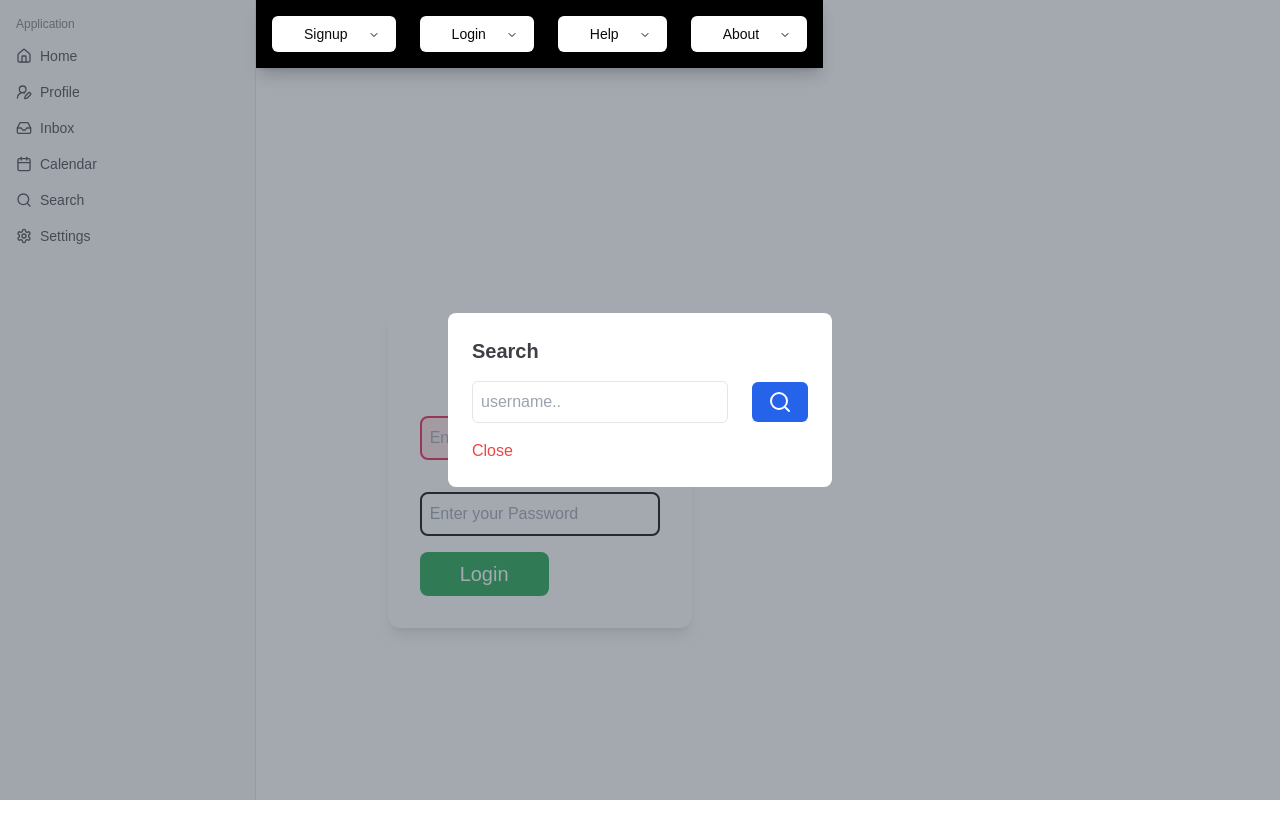
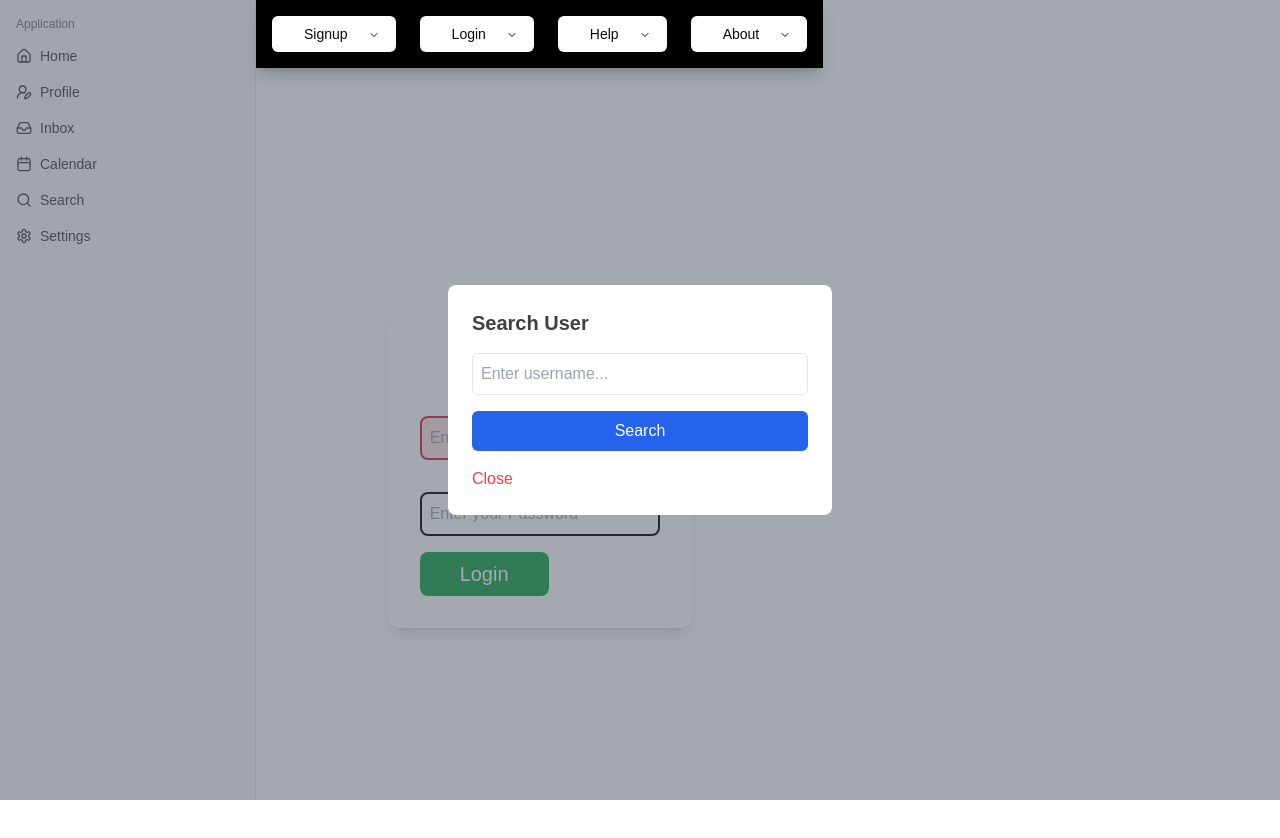
Before and after one commit to a1k2f3/socailmedia, a Next.js app: page / in a window 1280 px wide. Both pictures are taken after a click on the button "Search". Shown: the top 838 px of the page. Built offline with nearby package versions, Linux system fonts and the light colour scheme.

Commit message:
enhance code added serach suggestion

```diff
--- a/components/ui/Components/SideBar.jsx
+++ b/components/ui/Components/SideBar.jsx
@@ -13,110 +13,82 @@ import {
   SidebarMenuButton,
   SidebarMenuItem,
 } from "@/components/ui/sidebar"
+
 export function AppSidebar() {
-  const [search, setSearch] = useState('')
-  const [searchuser,setuser] =useState('')
-  const [suggestions, setSuggestions] = useState([]);
-  const [errorMessage, setErrorMessage] = useState("");
+  const [search, setSearch] = useState(false)
+  const [searchUserInput, setSearchUserInput] = useState('')
+  const [suggestions, setSuggestions] = useState([])
+  const [loading, setLoading] = useState(false)
+  const [errorMessage, setErrorMessage] = useState("")
 
-  const searchUser=async(e)=>{
-    e.preventDefault();
-    if (!searchUser) {
-      setErrorMessage("Please fill all the fields");
-      return;
+  // Fetch suggestions with debounce
+  useEffect(() => {
+    if (searchUserInput.length > 2) {
+      const delayDebounceFn = setTimeout(() => fetchSuggestions(searchUserInput), 500)
+      return () => clearTimeout(delayDebounceFn)
+    }
+    setSuggestions([])
+  }, [searchUserInput])
+
+  const fetchSuggestions = async (query) => {
+    try {
+      setLoading(true)
+      const response = await fetch(`http://localhost:3001/api/user?query=${query}`, {
+        method: "GET",
+        headers: { "Content-Type": "application/json" },
+      })
+      if (!response.ok) throw new Error("Failed to fetch user suggestions")
+
+      const data = await response.json()
+      setSuggestions(data)
+    } catch (error) {
+      setErrorMessage("Error fetching suggestions")
+      console.error("Error:", error.message)
+    } finally {
+      setLoading(false)
+    }
+  }
+
+  const handleSuggestionClick = (suggestion) => {
+    setSearchUserInput(suggestion)
+    setSuggestions([])
+  }
+
+  const handleSearchUser = async (e) => {
+    e.preventDefault()
+    if (!searchUserInput) {
+      setErrorMessage("Please enter a username")
+      return
     }
     try {
+      setLoading(true)
       const response = await fetch('http://localhost:3001/api/user', {
         method: 'POST',
-        headers: {
-          'Content-Type': 'application/json',
-        },
-        body: JSON.stringify({ username:searchuser }),
-      });
+        headers: { 'Content-Type': 'application/json' },
+        body: JSON.stringify({ username: searchUserInput }),
+      })
+      if (!response.ok) throw new Error("Search failed")
 
-      if (!response.ok) {
-        throw new Error('search failed');
+      const data = await response.json()
+      console.log("User found:", data)
+    } catch (error) {
+      setErrorMessage("Please check your input")
+      console.error("Error:", error.message)
+    } finally {
+      setLoading(false)
+    }
   }
 
-      const data = await response.json();
-      console.log('the user is here', data); // Process login response as needed
-
-
-
-    } catch (error) {
-      setErrorMessage(" Please check your credentials");
-      console.error('Error:', error.message);
-    }
-  }
-  useEffect(() => {
-    if (searchuser.length > 2) {
-      const delayDebounceFn = setTimeout(() => {
-        fetchSuggestions(searchuser);
-      }, 500); // Delay of 500ms
-
-      return () => clearTimeout(delayDebounceFn); // Clear timeout on cleanup
-    } else {
-      setSuggestions([]); // Clear suggestions if input is too short
-    }
-  }, [searchuser]);
-const fetchSuggestions=async(query)=>{
-  try{
-const response=await fetch(`http://localhost:3001/api/user? query=${query}`,{
-  method:"GET",
-  headers:{
-    "Content-Type": "application/json",
-  },
-
-});
-     if(!response.ok){
-      throw new Error("failed to fetch user")
-     }
-     const data = await response.json();
-      setSuggestions(data);
-  }catch(error){
-    setErrorMessage("Error fetching suggestions");
-      console.error("Error:", error.message);
-  }
-}
-const handelsuggestion=(suggestion)=>{
-  setuser(suggestion)
-  setSuggestions([])
-}
   const items = [
-    {
-      title: "Home",
-      url: "/home",
-      icon: Home,
-    },
-    {
-      title: "Profile",
-      url: "/profile",
-      icon: UserRoundPen,
-    },
-    {
-      title: "Inbox",
-      url: "#",
-      icon: Inbox,
-    },
-    {
-      title: "Calendar",
-      url: "#",
-      icon: Calendar,
-    },
-    {
-      title: "Search",
-      onClick:()=>setSearch(true), // Proper URL for search
-      icon: Search,
-    },
-    {
-      title: "Settings",
-      url: "#",
-      icon: Settings,
-    },
+    { title: "Home", url: "/home", icon: Home },
+    { title: "Profile", url: "/profile", icon: UserRoundPen },
+    { title: "Inbox", url: "#", icon: Inbox },
+    { title: "Calendar", url: "#", icon: Calendar },
+    { title: "Search", onClick: () => setSearch(true), icon: Search },
+    { title: "Settings", url: "#", icon: Settings },
   ]
 
   return (
-
     <Sidebar>
       <SidebarContent>
         <SidebarGroup>
@@ -126,18 +98,17 @@ const handelsuggestion=(suggestion)=>{
               {items.map((item) => (
                 <SidebarMenuItem key={item.title}>
                   <SidebarMenuButton asChild>
-                    {item.onClick?(
+                    {item.onClick ? (
                       <button onClick={item.onClick} className="flex items-center gap-2">
                         <item.icon />
                         <span>{item.title}</span>
                       </button>
-                    ):(
+                    ) : (
                       <Link href={item.url}>
                         <item.icon />
                         <span>{item.title}</span>
                       </Link>
                     )}
-
                   </SidebarMenuButton>
                 </SidebarMenuItem>
               ))}
@@ -150,34 +121,36 @@ const handelsuggestion=(suggestion)=>{
       {search && (
         <div className="fixed inset-0 bg-gray-600 bg-opacity-50 flex justify-center items-center z-50">
           <div className="bg-white p-6 rounded-lg w-96 max-w-full">
-            <h3 className="text-xl font-semibold mb-4">Search</h3>
+            <h3 className="text-xl font-semibold mb-4">Search User</h3>
 
-            <div className="space-y-4">
-              <div className="space-y-2">
-                {/* Add comment fields here */}
-              </div>
-
-              {/* New Comment Form */}
-              <div className="flex flex-row gap-3 items-center space-x-3">
+            <div className="relative space-y-4">
               <input
                 type="text"
                 className="border rounded-md p-2 w-full"
-                  onChange={ (e)=>(setuser(e.target.value)) }
-                  placeholder="username.."
+                value={searchUserInput}
+                onChange={(e) => {
+                  setSearchUserInput(e.target.value)
+                  setErrorMessage("")
+                }}
+                placeholder="Enter username..."
+                aria-label="Search user"
               />
-                <button className="bg-blue-600 text-white px-4 py-2 rounded-md" onClick={searchUser}>
-                  <Search/>
+              <button
+                className="bg-blue-600 text-white px-4 py-2 rounded-md w-full"
+                onClick={handleSearchUser}
+                disabled={loading}
+              >
+                {loading ? "Searching..." : "Search"}
               </button>
 
-              </div>
-            </div>
               {suggestions.length > 0 && (
                 <ul className="absolute bg-white border rounded-md mt-1 w-full max-h-40 overflow-y-auto">
                   {suggestions.map((suggestion, index) => (
                     <li
                       key={index}
-              onClick={() => handelsuggestion(suggestion)}
+                      onClick={() => handleSuggestionClick(suggestion)}
                       className="p-2 hover:bg-gray-100 cursor-pointer"
+                      aria-label={`Suggestion: ${suggestion}`}
                     >
                       {suggestion}
                     </li>
@@ -185,10 +158,12 @@ const handelsuggestion=(suggestion)=>{
                 </ul>
               )}
               {errorMessage && <p className="text-red-500 mt-2">{errorMessage}</p>}
+            </div>
+
             {/* Close Button */}
             <button
               className="mt-4 text-red-500 hover:text-red-700"
-              onClick={() => setSearch('')}
+              onClick={() => setSearch(false)}
             >
               Close
             </button>
```
Lines whose indentation alone changed are shown as unchanged.
